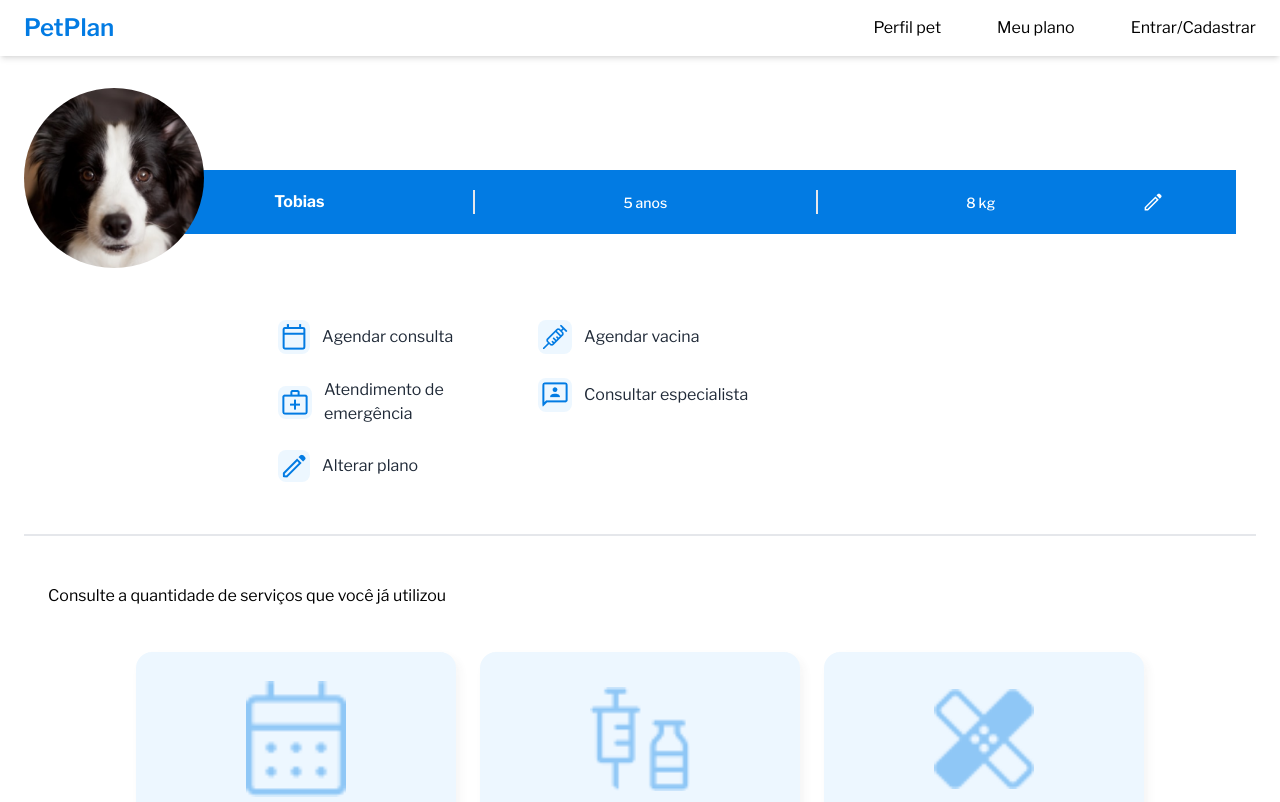
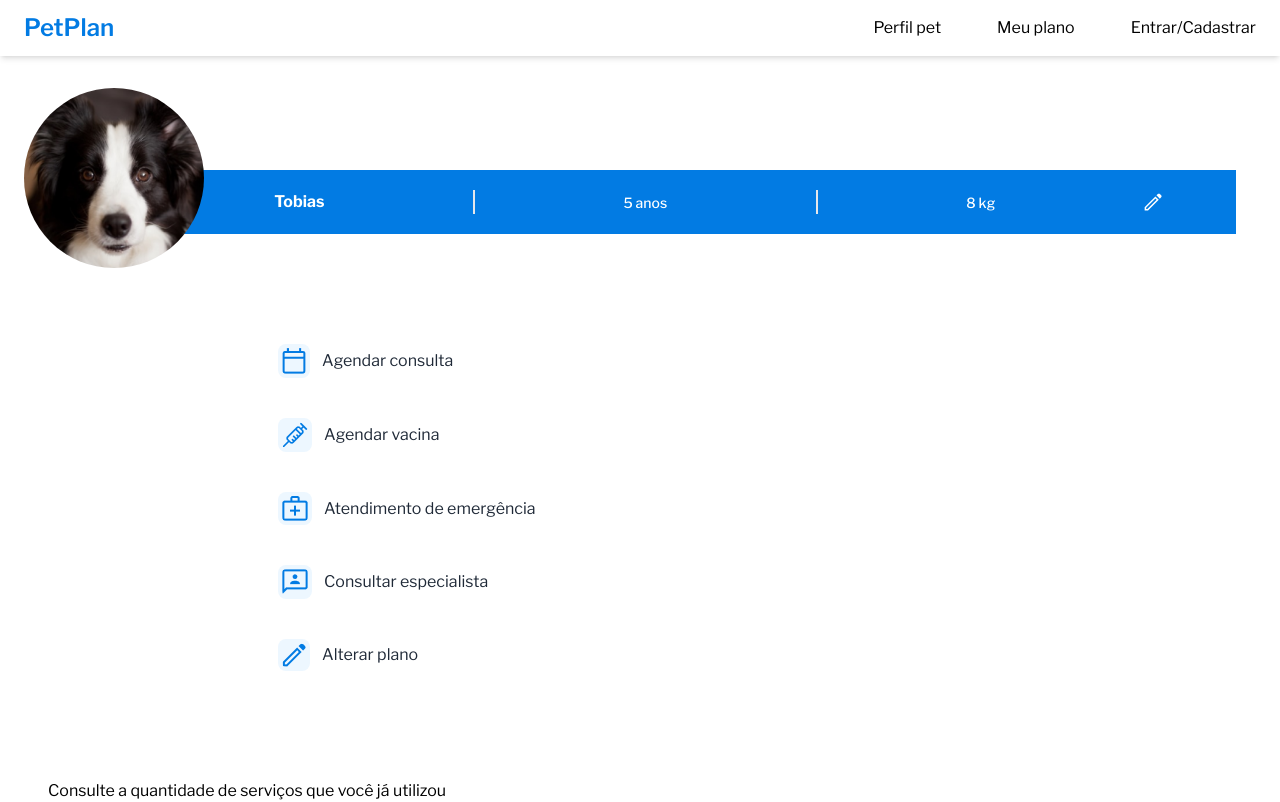
Before and after one commit to StaticDreamstate/GamaBoss, a React (Vite) app in the folder frontend/: page /perfil in a window 1280 px wide. Shown: the top 802 px of the page. Built offline with nearby package versions, Linux system fonts and the light colour scheme; sample sign-in values are in the browser's storage.

Commit message:
ajustes na tela meu perfil

```diff
--- a/frontend/src/pages/Profile/index.tsx
+++ b/frontend/src/pages/Profile/index.tsx
@@ -11,14 +11,14 @@ export default function Profile() {
       <section className="mt-8">
         <PetAvatar className="w-max" />
       </section>
-      <section className="flex flex-col md:flex-row sm:my-10 md:flex-wrap lg:mx-[230px] ">
+      <section className=" pt-4 flex flex-col text-gray-1 md:flex-row sm:my-10 md:flex-wrap lg:mx-[230px] ">
         {mockPlansIcons.map((plan, index) => (
-          <div key={plan.title + index} className="py-3 px-6 w-[260px] border-b-2 md:border-none">
+          <div key={plan.title + index} className="py-5 px-6 w-full border-b-2 md:border-none">
             <MenuItemsProfile image={plan.image} textContent={plan.title} />
           </div>
         ))}
       </section>
-      <p className="pt-12 pb-9 pl-6 pr-10 border-t-2 ">
+      <p className="pt-12 pb-9 pl-6 pr-10 text-gray-1text-gray-1 ">
         Consulte a quantidade de serviços que você já utilizou
       </p>
       <section className="flex justify-center pt-2 gap-6 flex-wrap w-auto items-center mb-20">
```
